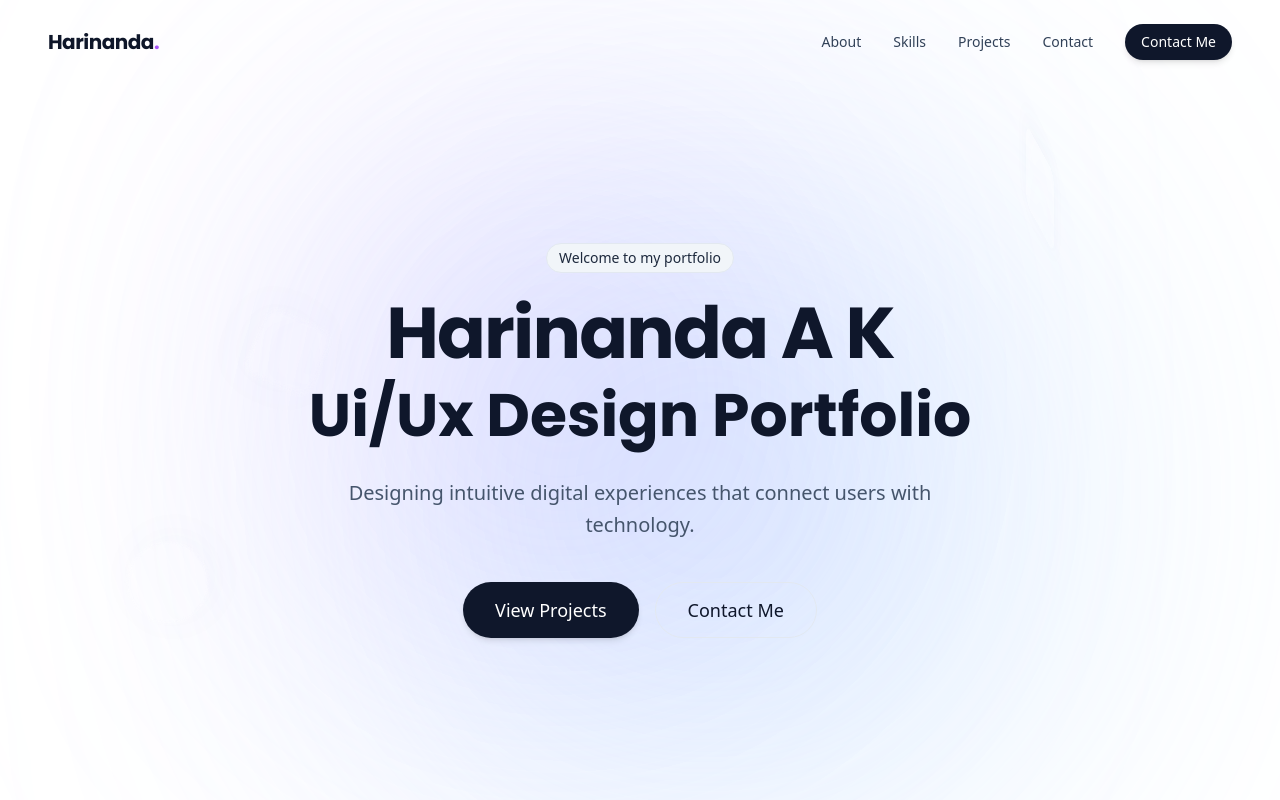
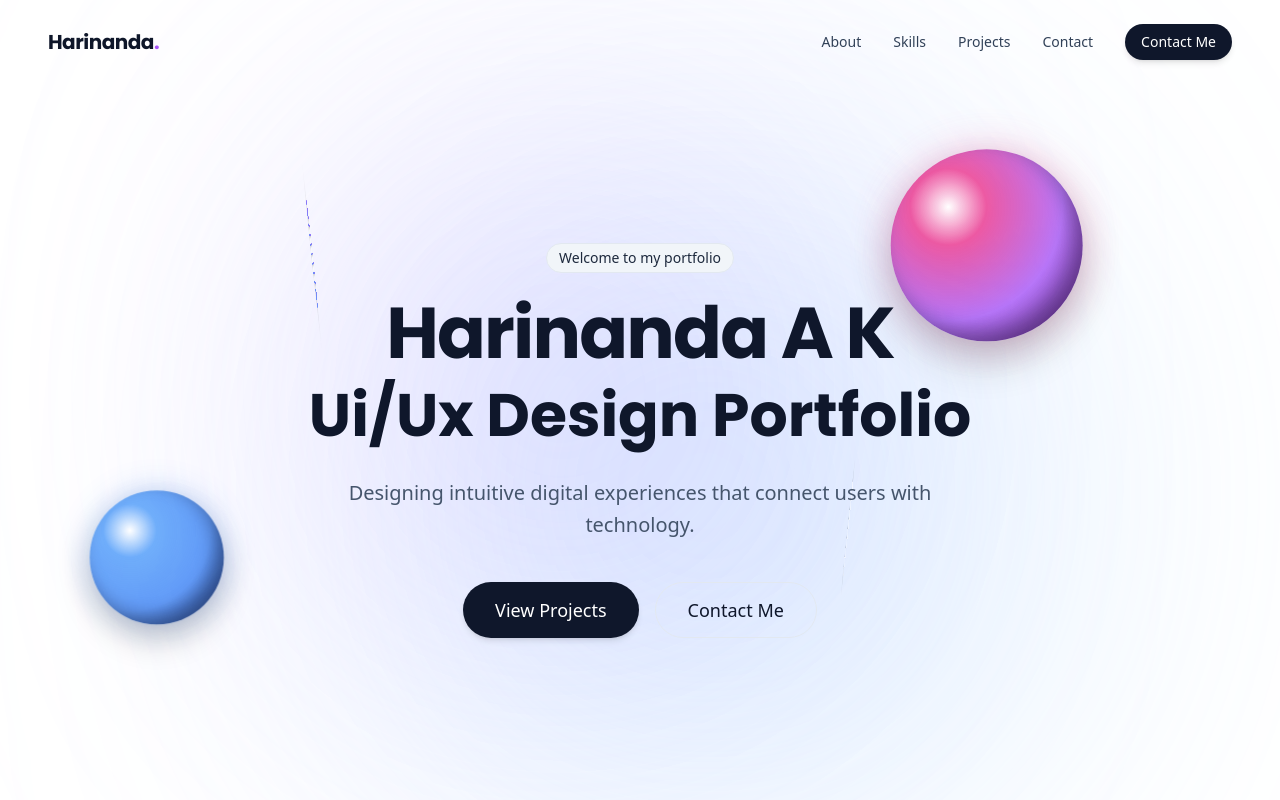
Before and after one commit to ayushrajendrans/harinandha, a Next.js app: page / in a window 1280 px wide. Shown: the top 800 px of the page. Built offline with nearby package versions, Linux system fonts and the light colour scheme.

Commit message:
Replace faint glass shapes with pronounced 3D spheres in Hero background

```diff
--- a/src/components/Hero.tsx
+++ b/src/components/Hero.tsx
@@ -26,34 +26,70 @@ export const Hero = () => {
                     className="absolute top-1/3 right-1/4 w-[28rem] h-[28rem] bg-blue-300 rounded-full mix-blend-multiply filter blur-[128px] opacity-30"
                 />
 
-                {/* Concentrated 3D Elements in Hero */}
+                {/* Pronounced 3D Elements in Hero */}
+                {/* 3D Orb 1 - Purple/Pink */}
                 <motion.div
                     animate={{
-                        y: [0, -20, 0],
-                        rotateX: [0, 360],
-                        rotateY: [0, 180],
+                        y: [-20, 20, -20],
+                        x: [-10, 10, -10],
                     }}
-                    transition={{ duration: 12, repeat: Infinity, ease: "easeInOut" }}
-                    className="absolute top-[20%] right-[15%] w-24 h-24 glass rounded-2xl border border-white/40 shadow-xl opacity-40 blur-[0.5px] hidden md:block"
-                    style={{ perspective: 1000 }}
+                    transition={{ duration: 8, repeat: Infinity, ease: "easeInOut" }}
+                    className="absolute top-[20%] right-[15%] w-32 h-32 md:w-48 md:h-48 rounded-full z-0"
+                    style={{
+                        background: 'radial-gradient(circle at 30% 30%, rgba(255, 255, 255, 1) 0%, rgba(236, 72, 153, 0.9) 20%, rgba(168, 85, 247, 0.8) 60%, rgba(88, 28, 135, 1) 100%)',
+                        boxShadow: 'inset -10px -10px 20px rgba(0,0,0,0.3), 0 20px 40px rgba(0,0,0,0.2), 0 0 40px rgba(236, 72, 153, 0.3)',
+                    }}
                 />
 
+                {/* 3D Orb 2 - Blue */}
                 <motion.div
                     animate={{
-                        y: [0, 30, 0],
-                        rotate: [0, -360],
+                        y: [20, -20, 20],
+                        x: [10, -10, 10],
+                        scale: [1, 1.05, 1],
                     }}
-                    transition={{ duration: 18, repeat: Infinity, ease: "linear" }}
-                    className="absolute bottom-[25%] left-[10%] w-20 h-20 glass rounded-full border border-white/30 shadow-xl opacity-30 blur-[1px] hidden md:block"
+                    transition={{ duration: 10, repeat: Infinity, ease: "easeInOut", delay: 1 }}
+                    className="absolute bottom-[20%] left-[8%] w-24 h-24 md:w-32 md:h-32 rounded-full z-0"
+                    style={{
+                        background: 'radial-gradient(circle at 30% 30%, rgba(255, 255, 255, 1) 0%, rgba(96, 165, 250, 0.9) 20%, rgba(59, 130, 246, 0.8) 60%, rgba(30, 58, 138, 1) 100%)',
+                        boxShadow: 'inset -8px -8px 16px rgba(0,0,0,0.3), 0 15px 30px rgba(0,0,0,0.2), 0 0 30px rgba(59, 130, 246, 0.3)',
+                    }}
                 />
 
+                {/* Floating Glass Cube */}
                 <motion.div
                     animate={{
-                        scale: [1, 1.1, 1],
-                        rotate: [45, 405],
+                        rotateX: [0, 360],
+                        rotateY: [0, 360],
+                        y: [-15, 15, -15],
                     }}
-                    transition={{ duration: 22, repeat: Infinity, ease: "easeInOut" }}
-                    className="absolute top-[40%] left-[20%] w-16 h-16 glass rounded-xl border border-white/30 shadow-xl opacity-25 blur-[1.5px] hidden md:block"
+                    transition={{ duration: 25, repeat: Infinity, ease: "linear" }}
+                    className="absolute top-[60%] right-[30%] w-20 h-20 md:w-24 md:h-24 rounded-2xl hidden md:block z-0"
+                    style={{
+                        background: 'linear-gradient(135deg, rgba(255,255,255,0.7), rgba(255,255,255,0.1))',
+                        backdropFilter: 'blur(10px)',
+                        boxShadow: 'inset 2px 2px 5px rgba(255,255,255,0.8), inset -2px -2px 5px rgba(0,0,0,0.1), 0 15px 25px rgba(0,0,0,0.15)',
+                        border: '1px solid rgba(255,255,255,0.5)',
+                        transformStyle: 'preserve-3d',
+                    }}
+                />
+
+                {/* Metallic Ring */}
+                <motion.div
+                    animate={{
+                        rotateX: [0, 180, 360],
+                        rotateY: [0, 180, 360],
+                        y: [-30, 30, -30],
+                    }}
+                    transition={{ duration: 20, repeat: Infinity, ease: "linear", delay: 2 }}
+                    className="absolute top-[25%] left-[20%] w-20 h-20 md:w-28 md:h-28 hidden md:block z-0"
+                    style={{
+                        borderRadius: "50%",
+                        border: "16px solid transparent",
+                        background: "linear-gradient(#f8fafc, #f8fafc) padding-box, linear-gradient(135deg, rgba(139, 92, 246, 0.9), rgba(59, 130, 246, 0.8)) border-box",
+                        boxShadow: "0 25px 50px -12px rgba(0, 0, 0, 0.25), inset 0 10px 20px rgba(0,0,0,0.2)",
+                        transformStyle: "preserve-3d",
+                    }}
                 />
             </div>
 
```
